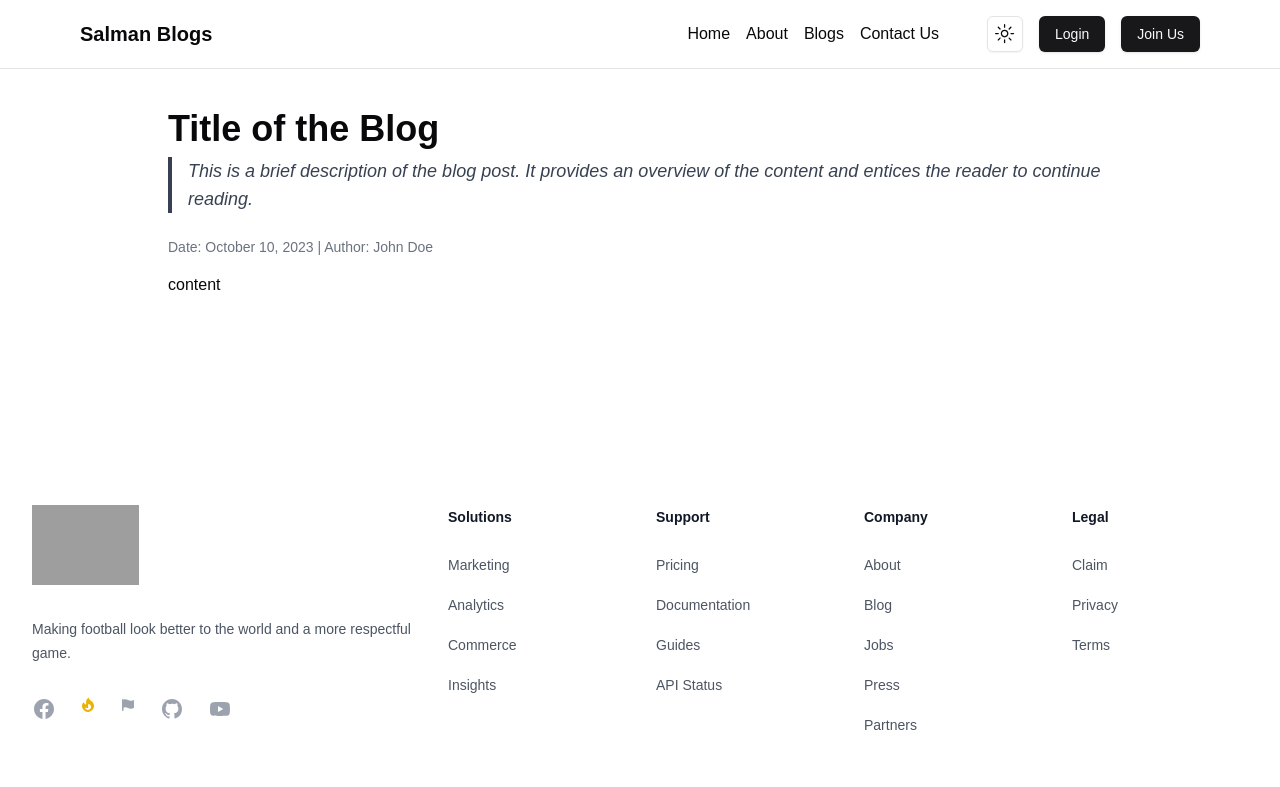
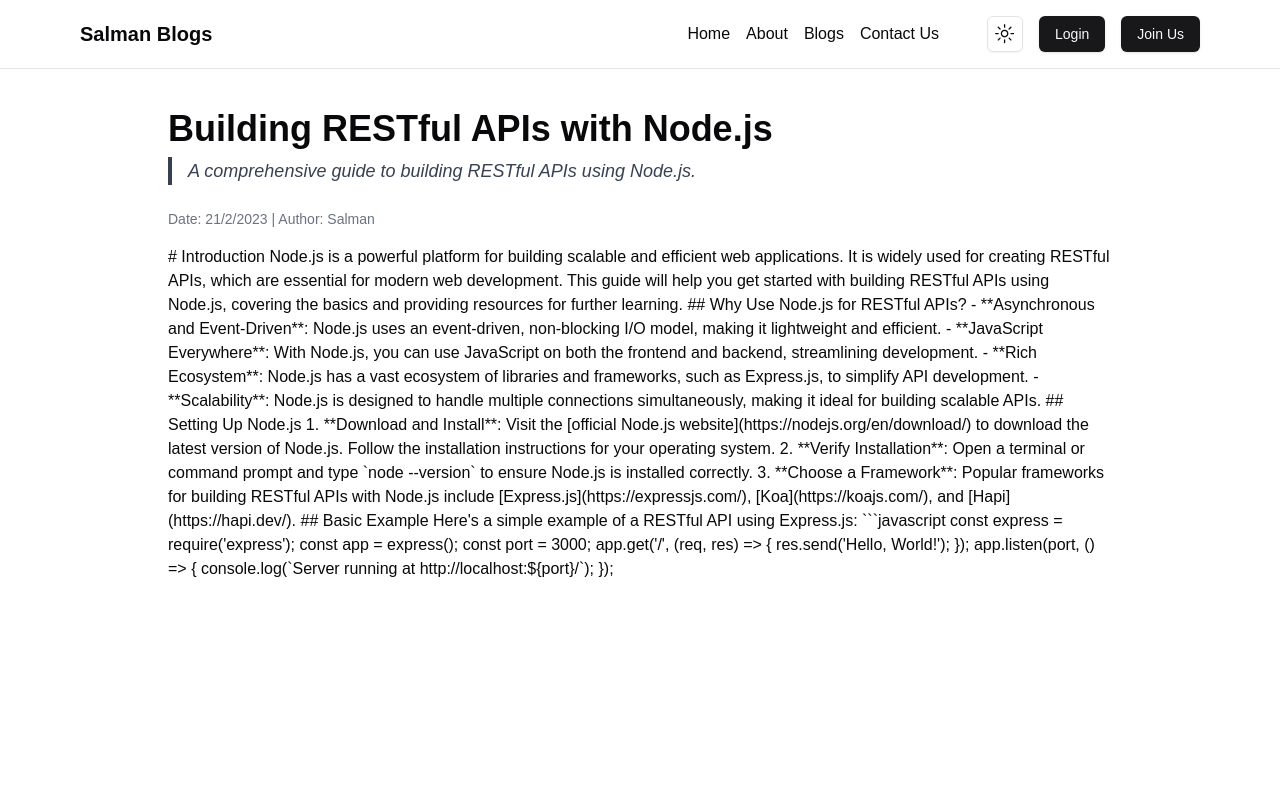
Before and after one commit to sofisalmanarif/blog-website, a Next.js app: page /blog/building-restful-apis-with-nodejs in a window 1280 px wide. Shown: the top 787 px of the page. Built offline with nearby package versions, Linux system fonts and the light colour scheme; grey boxes are pictures that could not be loaded.

Commit message:
single blog page done

```diff
--- a/src/app/blog/[slug]/page.tsx
+++ b/src/app/blog/[slug]/page.tsx
@@ -1,8 +1,19 @@
+import fs from 'fs'
+import matter from 'gray-matter'
+import path from 'path'
+
 export default function Page({ params }: { params: { slug: string } }) {
+    const filepath =  `src/content/${params.slug}.md`
+    console.log(filepath)
+      const fileName = fs.readFileSync(filepath,"utf-8")
+
+      const {content,data:blog} = matter(fileName)
+      // console.log("metter returns",data)
+
     return<div className="container max-w-5xl mx-auto p-10 ">
-  <h1 className="text-4xl font-bold mb-2">Title of the Blog</h1>
-  <p className="text-lg text-gray-700 mb-6 border-l-4 border-gray-700 italic pl-4">This is a brief description of the blog post. It provides an overview of the content and entices the reader to continue reading.</p>
-  <p className="text-sm text-gray-500 mb-4">Date: October 10, 2023 | Author: John Doe</p>
-  <div className="prose" dangerouslySetInnerHTML={{ __html: "content" }}></div>
+  <h1 className="text-4xl font-bold mb-2">{blog.title}</h1>
+  <p className="text-lg dark:text-gray-500 text-gray-700 mb-6 border-l-4 border-gray-700 italic pl-4">{blog.description}</p>
+  <p className="text-sm text-gray-500 mb-4">Date: {blog.date} | Author: {blog.author}</p>
+  <div className="prose" dangerouslySetInnerHTML={{ __html: content }}></div>
 </div>
   }
--- a/src/components/Card.tsx
+++ b/src/components/Card.tsx
@@ -1,5 +1,6 @@
 import React from 'react'
-import { Button } from './ui/button'
+import { Button, buttonVariants } from './ui/button'
+import Link from 'next/link'
 
 export type BlogType = {
     title?: string,
@@ -34,11 +35,9 @@ const Card: React.FC<{ blog: BlogType }> = ({blog}) => {
                 </p>
             </div>
             <div className="p-6 pt-0">
-                <Button
-                variant={'outline'}
-                    >
-                    Read More
-                </Button>
+
+                <Link href={`/blog/${blog.slug}`} className={buttonVariants({ variant: "outline" })}>Click here</Link>
+
             </div>
         </div>
 
```
Also changed, not shown: src/app/blog/page.tsx (+6 -3 lines), src/content/python-tutorial.md (+1 -1 lines), src/content/building-restful-apis-with-nodejs.md (renamed from src/content/restful-apis.md), src/content/understanding-javascript-closures.md (renamed from src/content/understanding-javaScript-closures.md).
